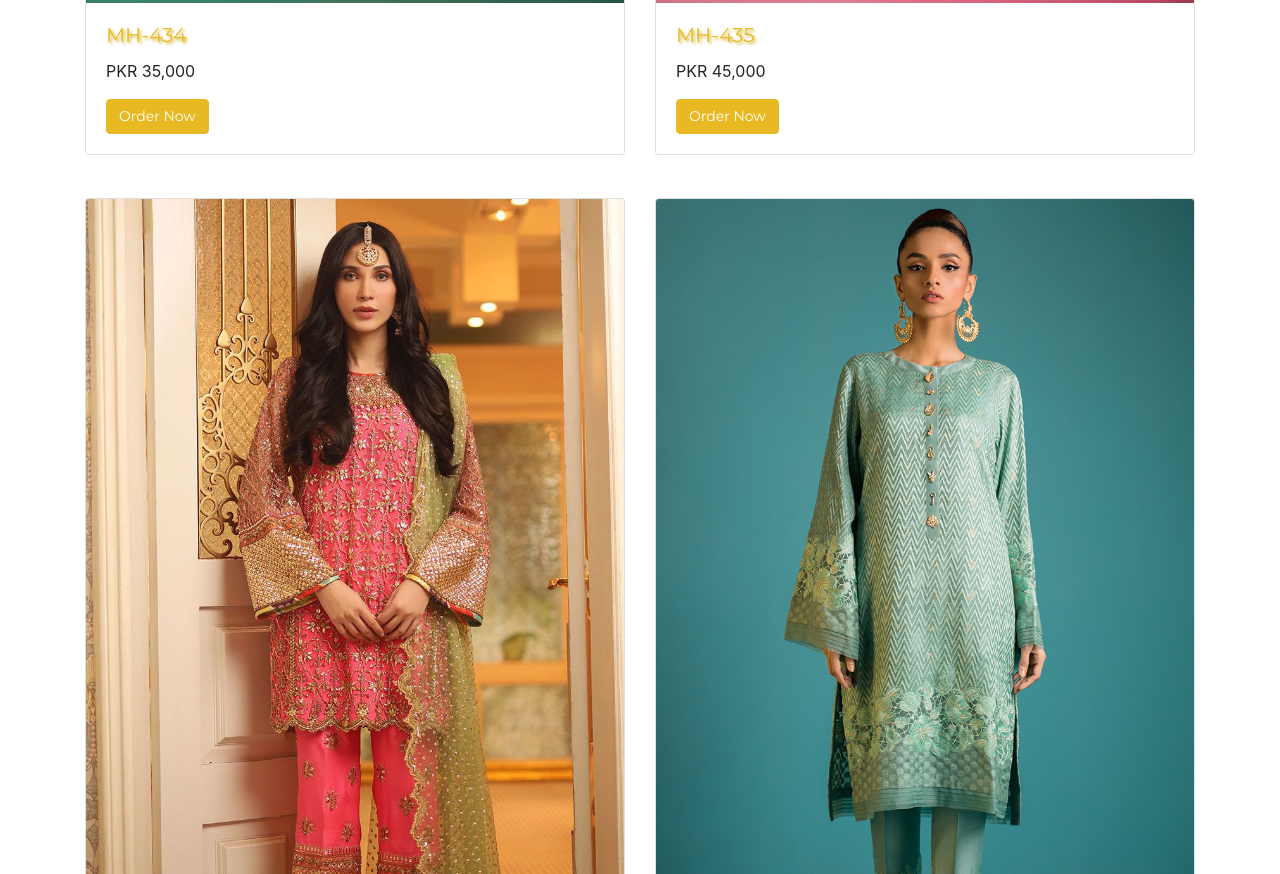
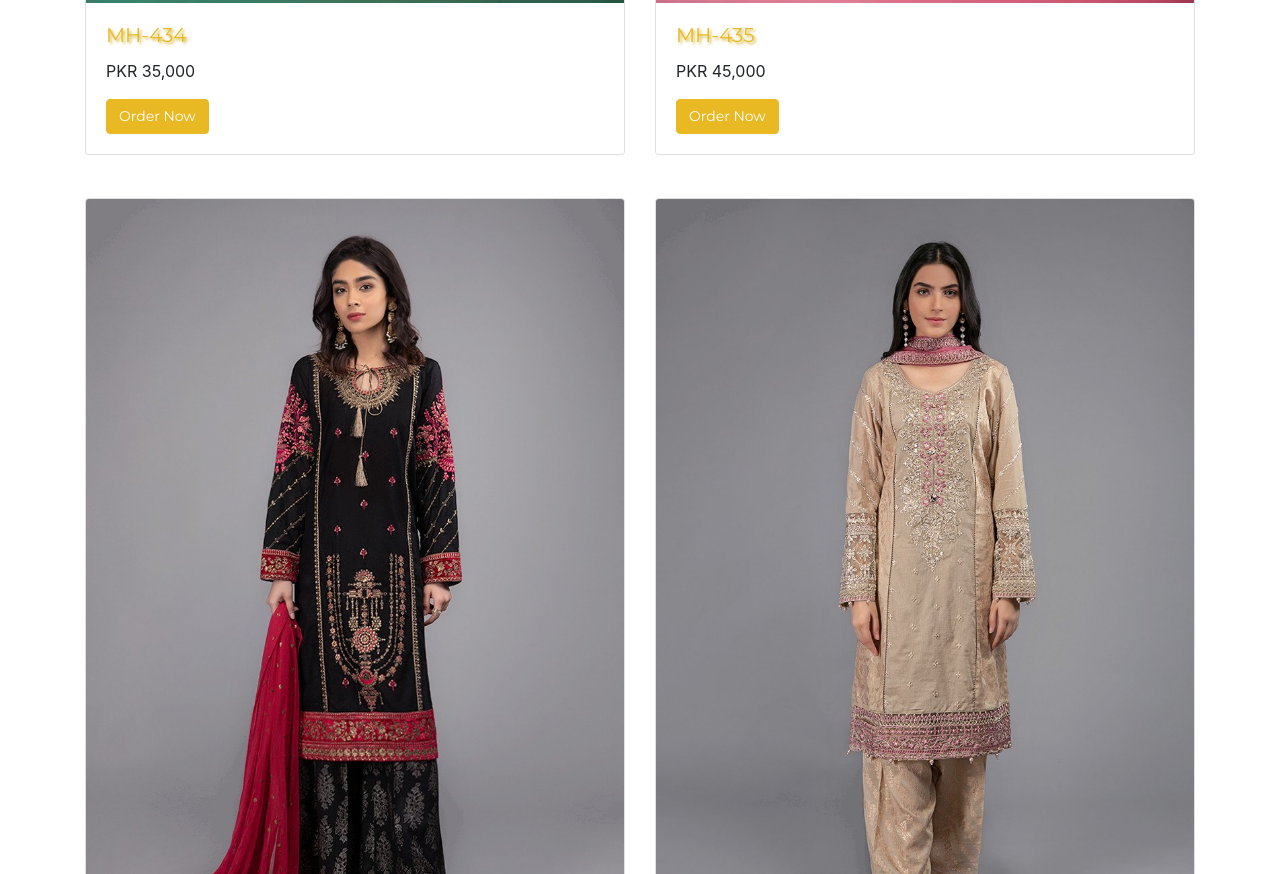
Before and after one commit to kisafatima/MHCollection, a plain HTML site: page luxury.html in a window 1280 px wide. Shown: the part 3086-3960 px from the top of the page. Drawn offline with nearby package versions, Linux system fonts and the light colour scheme.

Commit message:
Update luxury.html

```diff
--- a/luxury.html
+++ b/luxury.html
@@ -127,7 +127,7 @@
 
     <div class="col-sm-6 col-md-6 col-lg-6 cd">
       <div class="card">
-        <img src="Images/luxury3.jpeg" class="card-img-top" alt="...">
+        <img src="Images/luxury13.jpg" class="card-img-top" alt="...">
         <div class="card-body">
           <h5 class="card-title">mh-436</h5>
           <p class="card-text">PKR 33,000</p>
@@ -138,7 +138,7 @@
 
     <div class="col-sm-6 col-md-6 col-lg-6 cd">
       <div class="card">
-        <img src="Images/luxury10.jpeg" class="card-img-top" alt="...">
+        <img src="Images/luxury8.jpg" class="card-img-top" alt="...">
         <div class="card-body">
           <h5 class="card-title">mh-437</h5>
           <p class="card-text">PKR 20,000</p>
```
